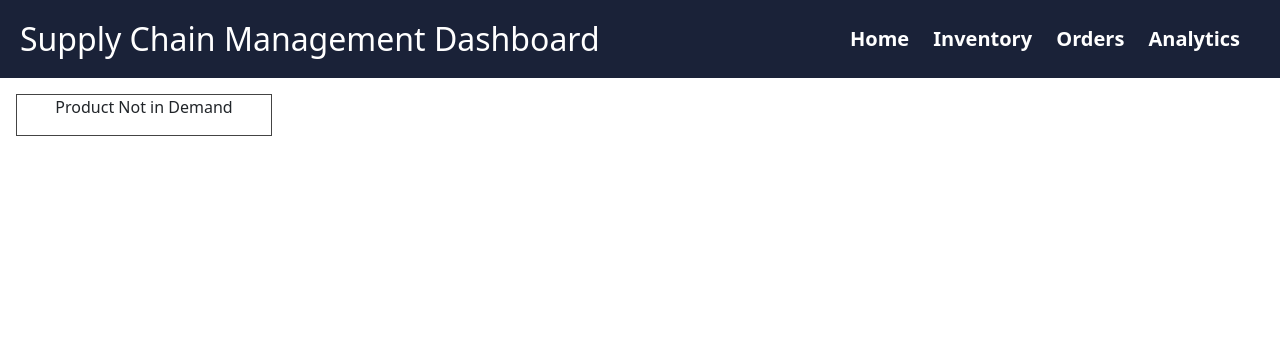
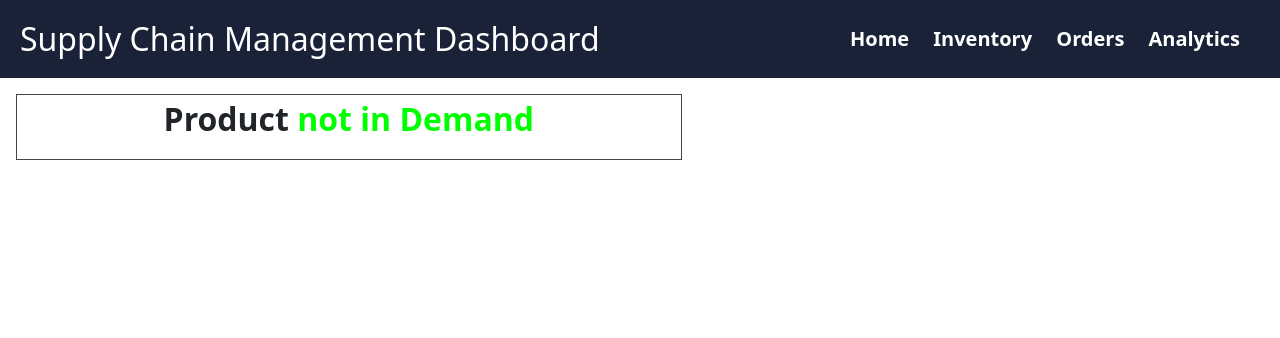
Before and after one commit to Allen2507/XGBoost, a Flask app: template templates/predict.html in a window 1280 px wide. Shown: the top 338 px of the page. Run offline with Flask 3, Linux system fonts and the light colour scheme; the template is opened without the code that fills it, so the values that code supplies are empty; parts of the project's set-up code (start-up, migrations or seed data) failed here and were passed over.

Commit message:
latest update

```diff
--- a/static/predict.css
+++ b/static/predict.css
@@ -49,8 +49,13 @@ body{
     justify-content: center;
     align-items: center;
     flex-direction: column;
-    height: 20%;
-    width: 20%;
+    height: 35%;
+    width: 52%;
     border: 1px solid #444;
     margin: 1rem;
   }
+
+  .main-text{
+    font-size: 2rem;
+    font-weight: 600;
+  }
--- a/static/styles.css
+++ b/static/styles.css
@@ -50,7 +50,7 @@ footer {
   padding: 10px 0;
   text-align: center;
   position: absolute;
-  bottom: 0;
+  /*bottom: 0;*/
   width: 100%;
 }
 
@@ -211,6 +211,6 @@ footer ul li a {
   font-weight: bold;
 }
 
-body {
+/* body {
   overflow: hidden !important;
-}
+} */
--- a/templates/predict.html
+++ b/templates/predict.html
@@ -27,12 +27,12 @@
     <div class="container">
       {% if prediction[0] == 1 %}
       <p class="main-text">
-        Product in <span id="predictedValue">{{prediction[2]}}Demand</span> by
+        Product in <span id="predictedValue" style="color: red;">{{prediction[2]}}Demand</span> by
         {{prediction[1]}} %
       </p>
       {% else %}
       <p class="main-text">
-        Product <span id="predictedValue">Not in Demand</span>
+        Product <span id="predictedValue" style="color: rgb(0, 255, 0);">not in Demand</span>
       </p>
       {% endif %}
     </div>
```
